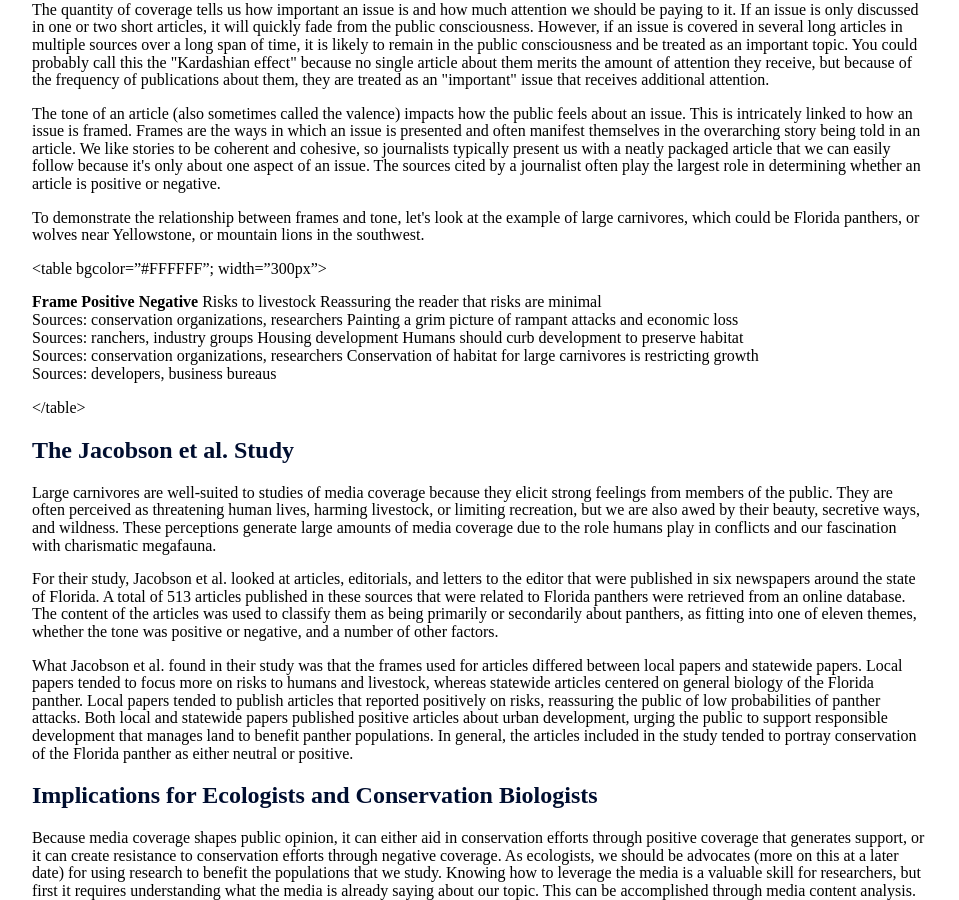
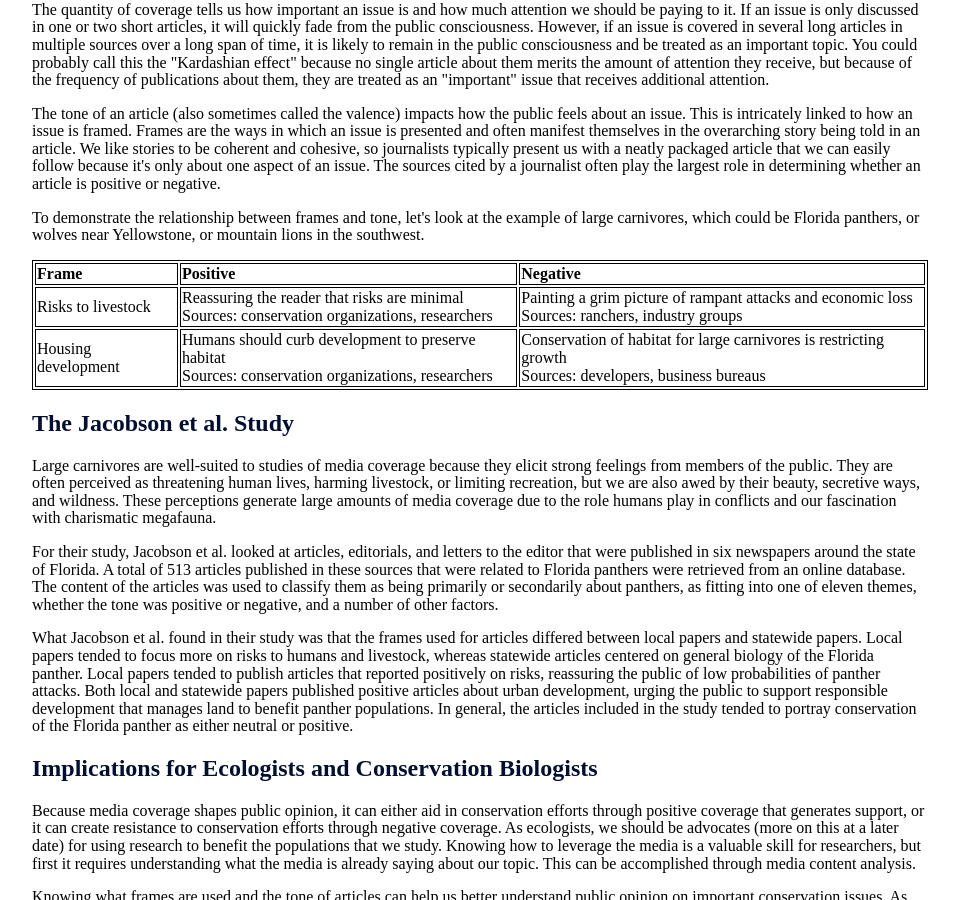
Before and after one commit to elizagrames/elizagrames.github.io, a Jekyll site: the page built from _posts/2016-09-02-media-content-analysis-as-a-tool-for-conservation.md, in a window 1280 px wide and 900 px high, scrolled down 603 px. Shown: the whole window, without its empty margins (160-1119 px from the left). Built offline with Jekyll 4.4.1, drawn with Linux system fonts in a browser that asks for light colours.

Commit message:
Update 2016-09-02-media-content-analysis-as-a-tool-for-conservation.md

```diff
--- a/_posts/2016-09-02-media-content-analysis-as-a-tool-for-conservation.md
+++ b/_posts/2016-09-02-media-content-analysis-as-a-tool-for-conservation.md
@@ -18,7 +18,7 @@ The tone of an article (also sometimes called the valence) impacts how the publi
 </p><p>
 To demonstrate the relationship between frames and tone, let's look at the example of large carnivores, which could be Florida panthers, or wolves near Yellowstone, or mountain lions in the southwest.</p>
 
-<table bgcolor="#FFFFFF"; width="300px">
+<table bgcolor="#FFFFFF">
 <tr>
 <td><b>Frame</b></td>
 <td><b>Positive</b></td>
```
